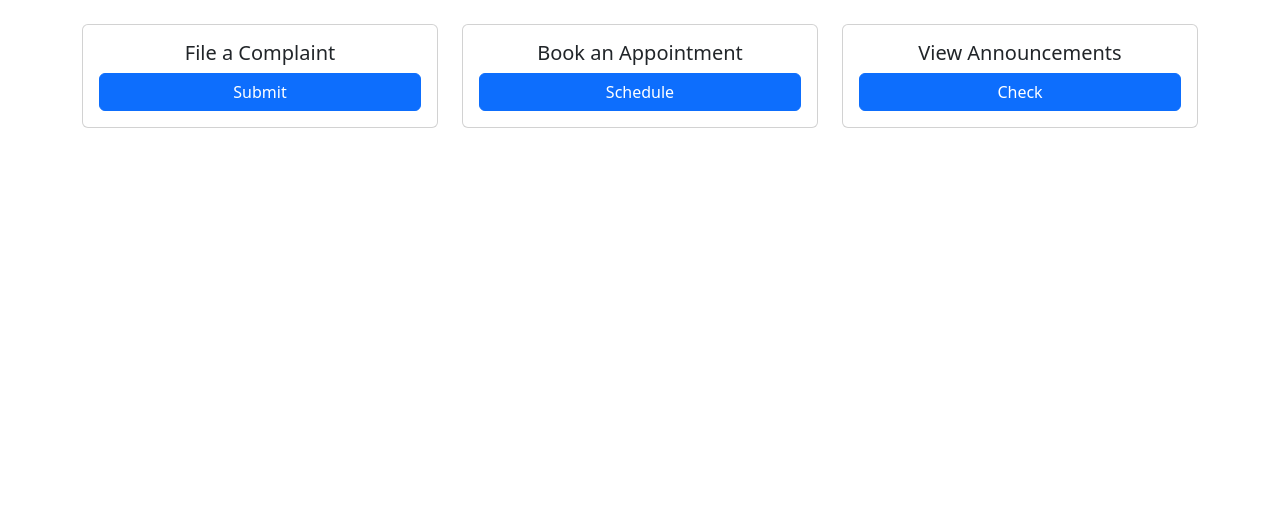
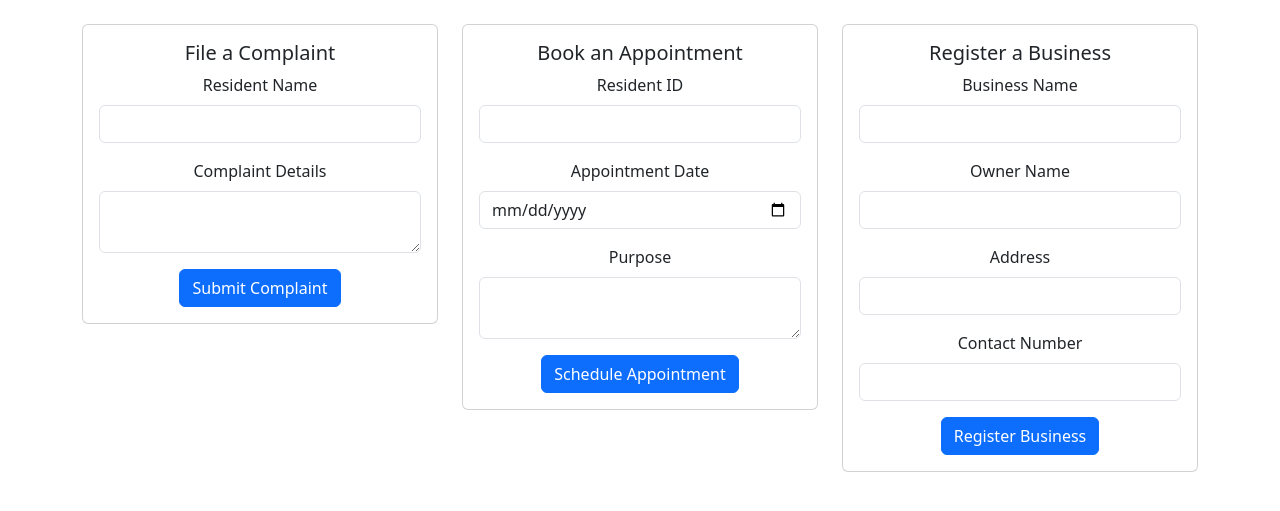
Before and after one commit to leenaardddd/barangay-system, a PHP site: page /resident-dashboard.php in a window 1280 px wide. Shown: the part 56-567 px from the top of the page. Run offline with PHP 8.4, Linux system fonts and the light colour scheme.

Commit message:
residents can now log complaints, schedule appointments, register businesses. barangay officials can now remove delete entire complaint history

```diff
--- a/resident-dashboard.php
+++ b/resident-dashboard.php
@@ -18,19 +18,64 @@
             <div class="col-md-4">
                 <div class="card text-center p-3">
                     <h5>File a Complaint</h5>
-                    <button class="btn btn-primary">Submit</button>
+                    <form action="complaints.php" method="POST">
+                        <input type="hidden" name="submit_complaint" value="1">
+                        <div class="mb-3">
+                            <label for="resident_name" class="form-label">Resident Name</label>
+                            <input type="text" class="form-control" name="resident_name" required>
+                        </div>
+                        <div class="mb-3">
+                            <label for="details" class="form-label">Complaint Details</label>
+                            <textarea class="form-control" name="details" required></textarea>
+                        </div>
+                        <button type="submit" class="btn btn-primary">Submit Complaint</button>
+                    </form>
                 </div>
             </div>
             <div class="col-md-4">
                 <div class="card text-center p-3">
                     <h5>Book an Appointment</h5>
-                    <button class="btn btn-primary">Schedule</button>
+                    <form action="appointments.php" method="POST">
+                        <input type="hidden" name="schedule_appointment" value="1">
+                        <div class="mb-3">
+                            <label for="resident_id" class="form-label">Resident ID</label>
+                            <input type="text" class="form-control" name="resident_id" required>
+                        </div>
+                        <div class="mb-3">
+                            <label for="appointment_date" class="form-label">Appointment Date</label>
+                            <input type="date" class="form-control" name="appointment_date" required>
+                        </div>
+                        <div class="mb-3">
+                            <label for="purpose" class="form-label">Purpose</label>
+                            <textarea class="form-control" name="purpose" required></textarea>
+                        </div>
+                        <button type="submit" class="btn btn-primary">Schedule Appointment</button>
+                    </form>
                 </div>
             </div>
             <div class="col-md-4">
                 <div class="card text-center p-3">
-                    <h5>View Announcements</h5>
-                    <button class="btn btn-primary">Check</button>
+                    <h5>Register a Business</h5>
+                    <form action="businesses.php" method="POST">
+                        <input type="hidden" name="register_business" value="1">
+                        <div class="mb-3">
+                            <label for="business_name" class="form-label">Business Name</label>
+                            <input type="text" class="form-control" name="business_name" required>
+                        </div>
+                        <div class="mb-3">
+                            <label for="owner_name" class="form-label">Owner Name</label>
+                            <input type="text" class="form-control" name="owner_name" required>
+                        </div>
+                        <div class="mb-3">
+                            <label for="address" class="form-label">Address</label>
+                            <input type="text" class="form-control" name="address" required>
+                        </div>
+                        <div class="mb-3">
+                            <label for="contact" class="form-label">Contact Number</label>
+                            <input type="text" class="form-control" name="contact" required>
+                        </div>
+                        <button type="submit" class="btn btn-primary">Register Business</button>
+                    </form>
                 </div>
             </div>
         </div>
```
Also changed, not shown: appointments.php (+11 -4 lines), barangay-official-dashboard.php (+12 -0 lines), barangay_db.sql (+10 -2 lines), businesses.php (+11 -4 lines), complaints.php (+18 -5 lines), 1 other file.
